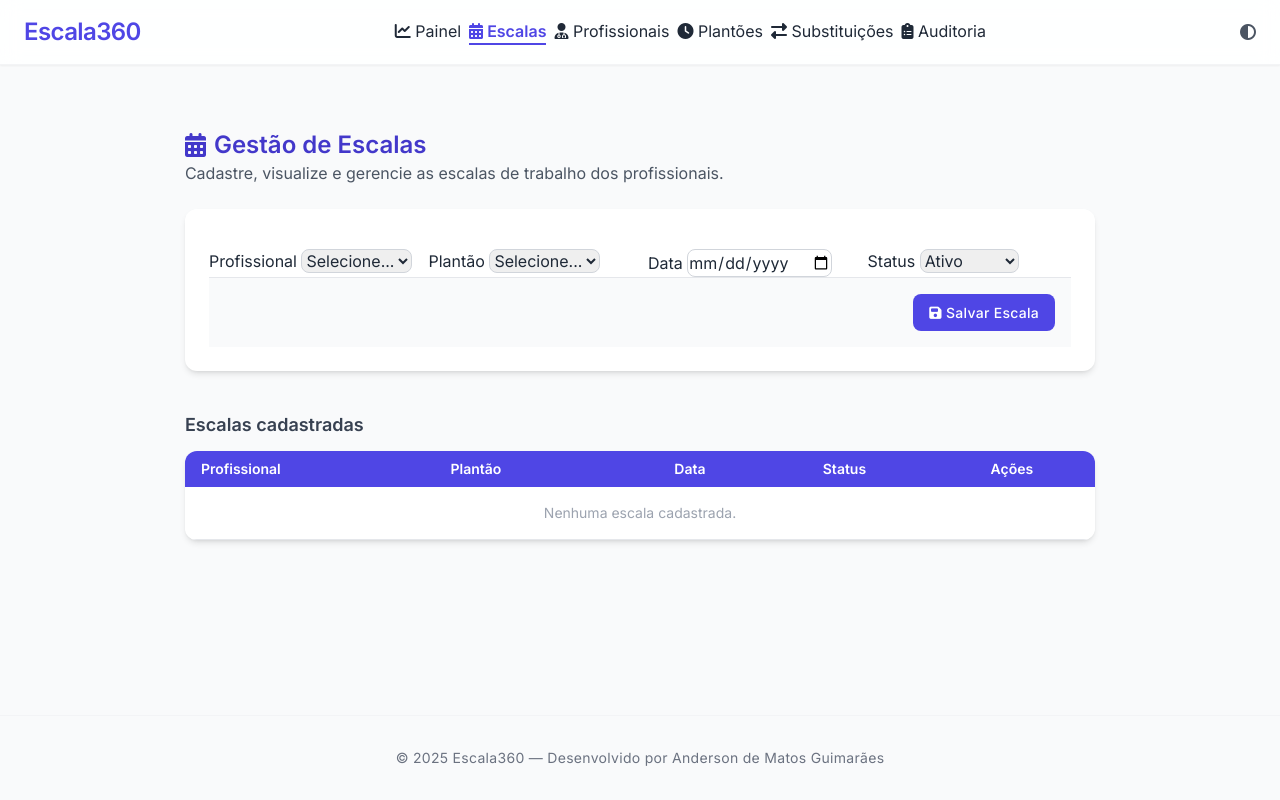
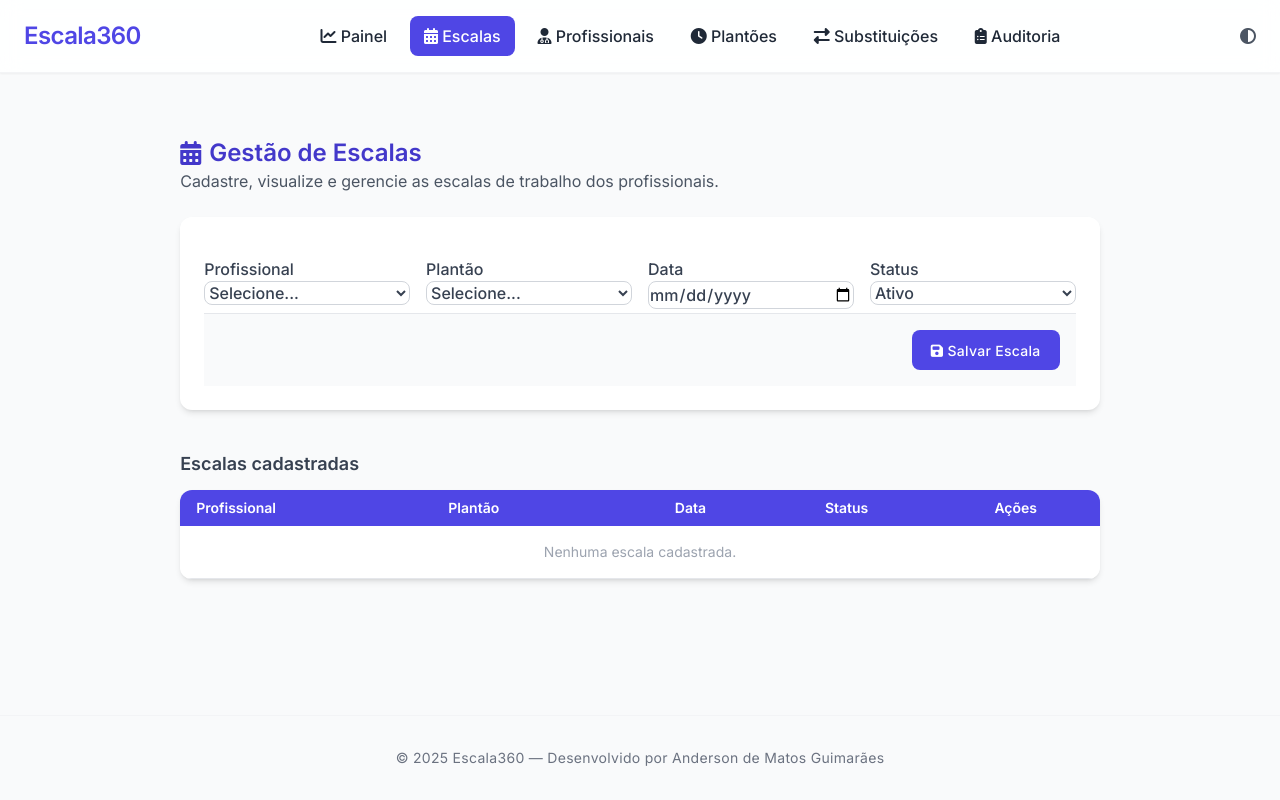
Before and after one commit to PadawanXXVI/escala360, a Flask app: page /escalas/ in a window 1280 px wide. Run offline with Flask 3, Linux system fonts and the light colour scheme; data that the repository does not hold is empty; some libraries are stand-ins or nearby versions.

Commit message:
style(css): atualização completa do design system Escala360 com suporte a tema escuro, botões padronizados e animações globais

```diff
--- a/static/css/custom.css
+++ b/static/css/custom.css
@@ -1,18 +1,21 @@
 /* =========================================================
-   ESCALA360 - Custom CSS
-   Camada de estilo complementar ao Tailwind CSS (CDN)
+   ESCALA360 - Custom CSS (Design System)
+   Complementar ao Tailwind CSS
    Autor: Anderson de Matos Guimarães
-   Data: 02/11/2025
+   Revisão: 02/11/2025
    ========================================================= */
 
 /* ---------- VARIÁVEIS DE TEMA ---------- */
 :root {
-  --primary-color: #4f46e5; /* indigo-600 */
-  --secondary-color: #6366f1;
-  --accent-color: #818cf8;
-  --success-color: #16a34a;
-  --warning-color: #f59e0b;
-  --danger-color: #ef4444;
+  --primary-color: #4f46e5;       /* indigo-600 */
+  --secondary-color: #6366f1;     /* indigo-500 */
+  --accent-color: #818cf8;        /* indigo-400 */
+  --success-color: #16a34a;       /* green-600 */
+  --warning-color: #f59e0b;       /* amber-500 */
+  --danger-color: #ef4444;        /* red-500 */
+  --neutral-bg: #f9fafb;
+  --dark-bg: #111827;
+  --dark-card: #1f2937;
   --text-light: #f3f4f6;
   --text-dark: #1f2937;
 }
@@ -24,99 +27,95 @@ html {
 
 body {
   font-family: 'Inter', 'Segoe UI', Roboto, sans-serif;
+  background-color: var(--neutral-bg);
+  color: var(--text-dark);
   transition: background-color 0.3s ease, color 0.3s ease;
 }
 
 .dark body {
+  background-color: var(--dark-bg);
   color: var(--text-light);
 }
 
 /* ---------- NAVBAR ---------- */
 .navbar {
   backdrop-filter: blur(12px);
-  background: rgba(255, 255, 255, 0.7);
+  background-color: rgba(255, 255, 255, 0.8);
   transition: all 0.3s ease;
 }
 
 .dark .navbar {
-  background: rgba(31, 41, 55, 0.8);
+  background-color: rgba(31, 41, 55, 0.9);
+}
+
+.nav-btn {
+  padding: 0.5rem 0.9rem;
+  border-radius: 0.5rem;
+  font-weight: 500;
+  transition: all 0.25s ease;
+}
+
+.nav-btn:hover {
+  background-color: rgba(99, 102, 241, 0.1);
+  color: var(--secondary-color);
 }
 
 .nav-active {
-  color: var(--primary-color);
-  font-weight: 600;
-  border-bottom: 2px solid var(--primary-color);
-}
-
-.nav-link {
-  transition: color 0.3s ease, border-color 0.3s ease;
-}
-
-.nav-link:hover {
-  color: var(--secondary-color);
+  background-color: var(--primary-color);
+  color: white;
 }
 
 /* ---------- BOTÕES ---------- */
+button, .btn {
+  font-family: inherit;
+  cursor: pointer;
+  border: none;
+  outline: none;
+  transition: all 0.25s ease;
+}
+
+/* Primário */
 .btn-primary {
   background-color: var(--primary-color);
   color: white;
+  padding: 0.6rem 1.2rem;
+  border-radius: 0.5rem;
   font-weight: 500;
-  padding: 0.5rem 1rem;
-  border-radius: 0.5rem;
-  transition: all 0.3s ease;
 }
-
 .btn-primary:hover {
   background-color: var(--secondary-color);
-  transform: translateY(-2px);
+  transform: translateY(-1px);
   box-shadow: 0 4px 12px rgba(79, 70, 229, 0.25);
 }
-
 .btn-primary:disabled {
   opacity: 0.6;
   cursor: not-allowed;
 }
 
+/* Secundário */
 .btn-outline {
   border: 2px solid var(--primary-color);
   color: var(--primary-color);
-  padding: 0.4rem 0.75rem;
+  padding: 0.5rem 1rem;
   border-radius: 0.5rem;
-  transition: all 0.3s ease;
 }
-
 .btn-outline:hover {
   background-color: var(--primary-color);
   color: white;
   box-shadow: 0 3px 10px rgba(79, 70, 229, 0.25);
 }
 
-/* Suplementares */
-.btn-success {
-  background-color: var(--success-color);
-  color: white;
-}
-.btn-success:hover {
-  background-color: #15803d;
-}
+/* Variações */
+.btn-success { background-color: var(--success-color); color: white; }
+.btn-success:hover { background-color: #15803d; }
 
-.btn-warning {
-  background-color: var(--warning-color);
-  color: white;
-}
-.btn-warning:hover {
-  background-color: #d97706;
-}
+.btn-warning { background-color: var(--warning-color); color: white; }
+.btn-warning:hover { background-color: #d97706; }
 
-.btn-danger {
-  background-color: var(--danger-color);
-  color: white;
-}
-.btn-danger:hover {
-  background-color: #b91c1c;
-}
+.btn-danger { background-color: var(--danger-color); color: white; }
+.btn-danger:hover { background-color: #b91c1c; }
 
-/* ---------- CARDS / DASHBOARD ---------- */
+/* ---------- CARDS ---------- */
 .card {
   background-color: white;
   border-radius: 0.75rem;
@@ -177,22 +176,43 @@ tbody tr:hover {
 }
 
 /* ---------- FORMULÁRIOS ---------- */
-input, select {
+input, select, textarea {
+  width: 100%;
   border: 1px solid #d1d5db;
   border-radius: 0.5rem;
   padding: 0.5rem;
+  background-color: white;
+  color: var(--text-dark);
   transition: border-color 0.3s ease, box-shadow 0.3s ease;
 }
 
-input:focus, select:focus {
+.dark input, .dark select, .dark textarea {
+  background-color: var(--dark-card);
+  color: var(--text-light);
+  border-color: #374151;
+}
+
+input:focus, select:focus, textarea:focus {
   border-color: var(--primary-color);
   box-shadow: 0 0 0 3px rgba(79, 70, 229, 0.2);
   outline: none;
 }
 
+/* Labels */
+.label {
+  font-weight: 500;
+  color: #374151;
+  margin-bottom: 0.25rem;
+  display: block;
+}
+
+.dark .label {
+  color: #d1d5db;
+}
+
 /* ---------- FOOTER ---------- */
 footer {
-  background: #f9fafb;
+  background: var(--neutral-bg);
   color: #6b7280;
   text-align: center;
   padding: 1rem;
```
Also changed, not shown: other parts of static/css/custom.css (+36 -11 lines).
